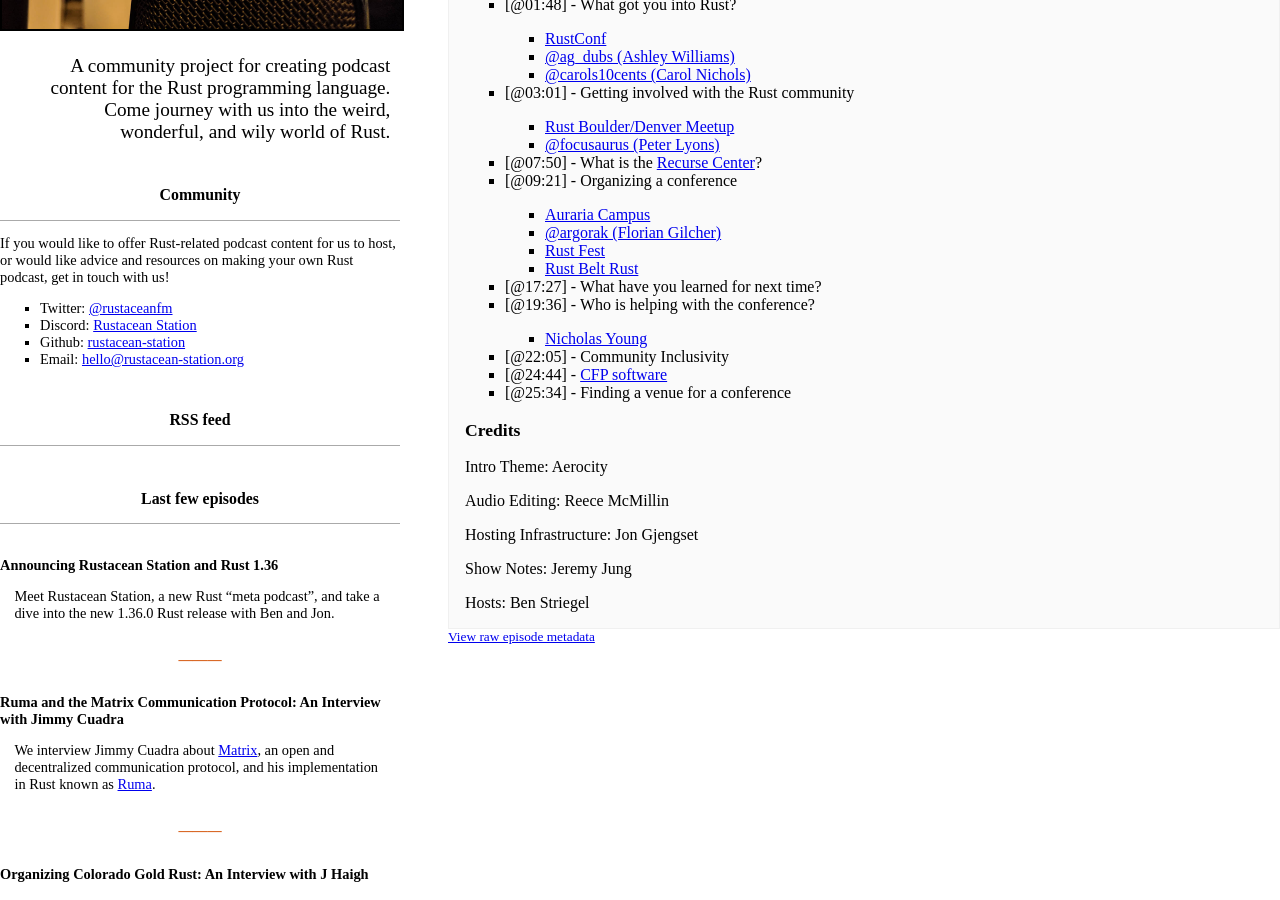
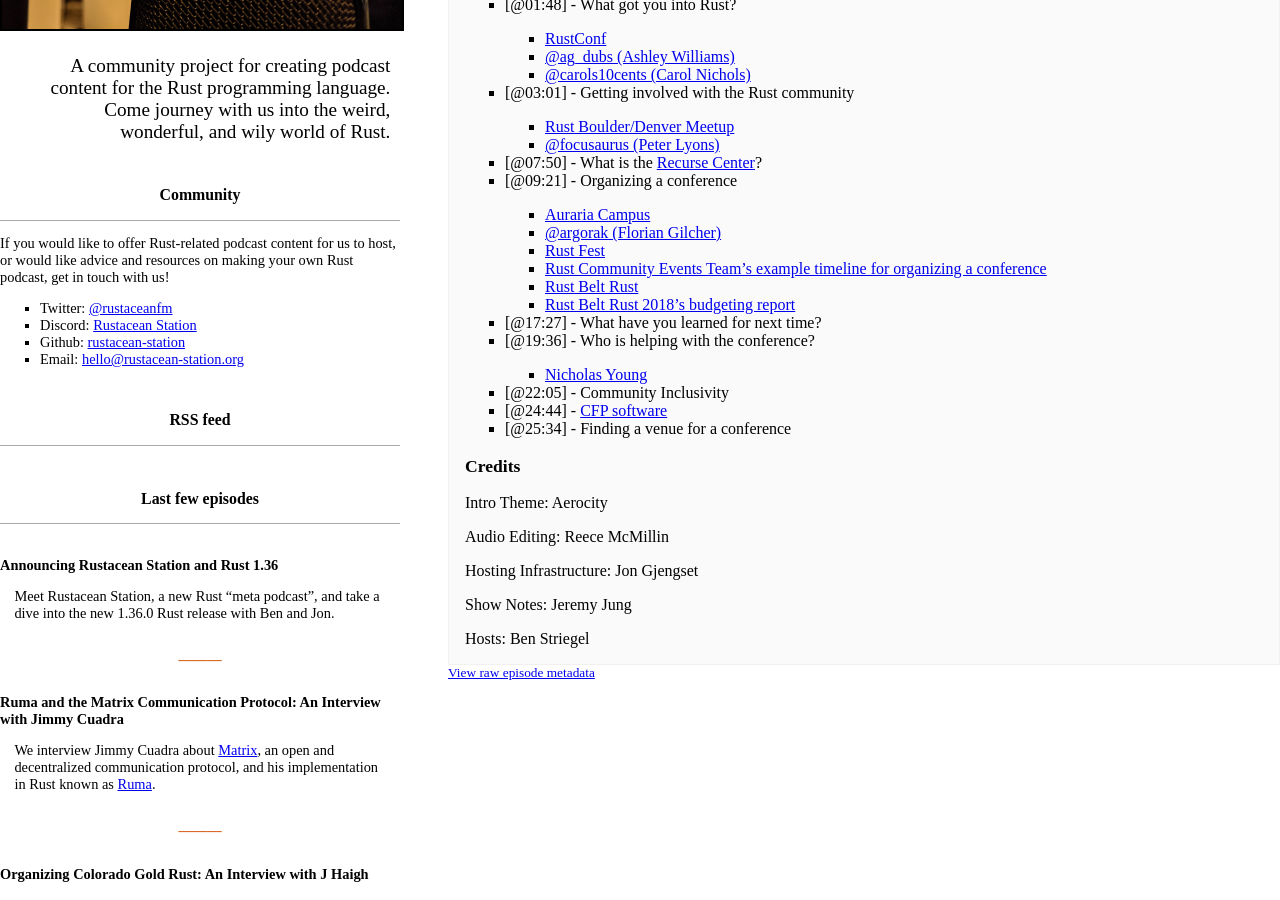
Before and after one commit to rustacean-station/rustacean-station.org, a Jekyll site: the page built from _episodes/002-colorado-gold-rust.md, in a window 1280 px wide and 900 px high, scrolled down 589 px. Built offline with Jekyll 4.4.1, drawn with Linux system fonts in a browser that asks for light colours.

Commit message:
Additional links

```diff
--- a/_episodes/002-colorado-gold-rust.md
+++ b/_episodes/002-colorado-gold-rust.md
@@ -45,7 +45,11 @@
 
   * [Rust Fest](https://www.rustfest.eu)
 
+  * [Rust Community Events Team's example timeline for organizing a conference](https://github.com/rust-community/events-team/blob/master/guidelines/timeline.md)
+
   * [Rust Belt Rust](https://www.rust-belt-rust.com/)
+
+  * [Rust Belt Rust 2018's budgeting report](https://www.integer32.com/2018/11/29/2018-rust-belt-rust-finance-report.html)
 
 * [@17:27] - What have you learned for next time?
 
```
